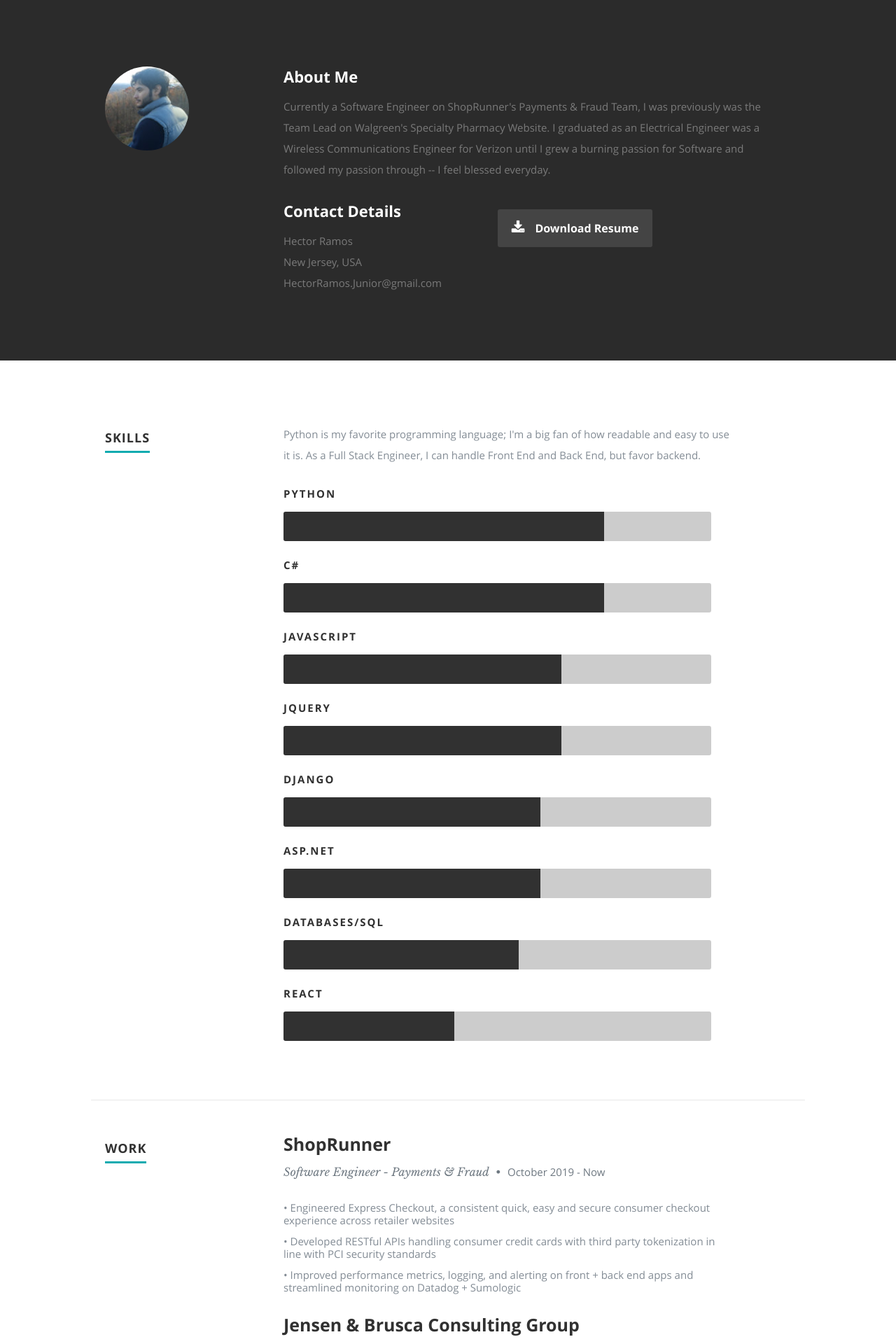
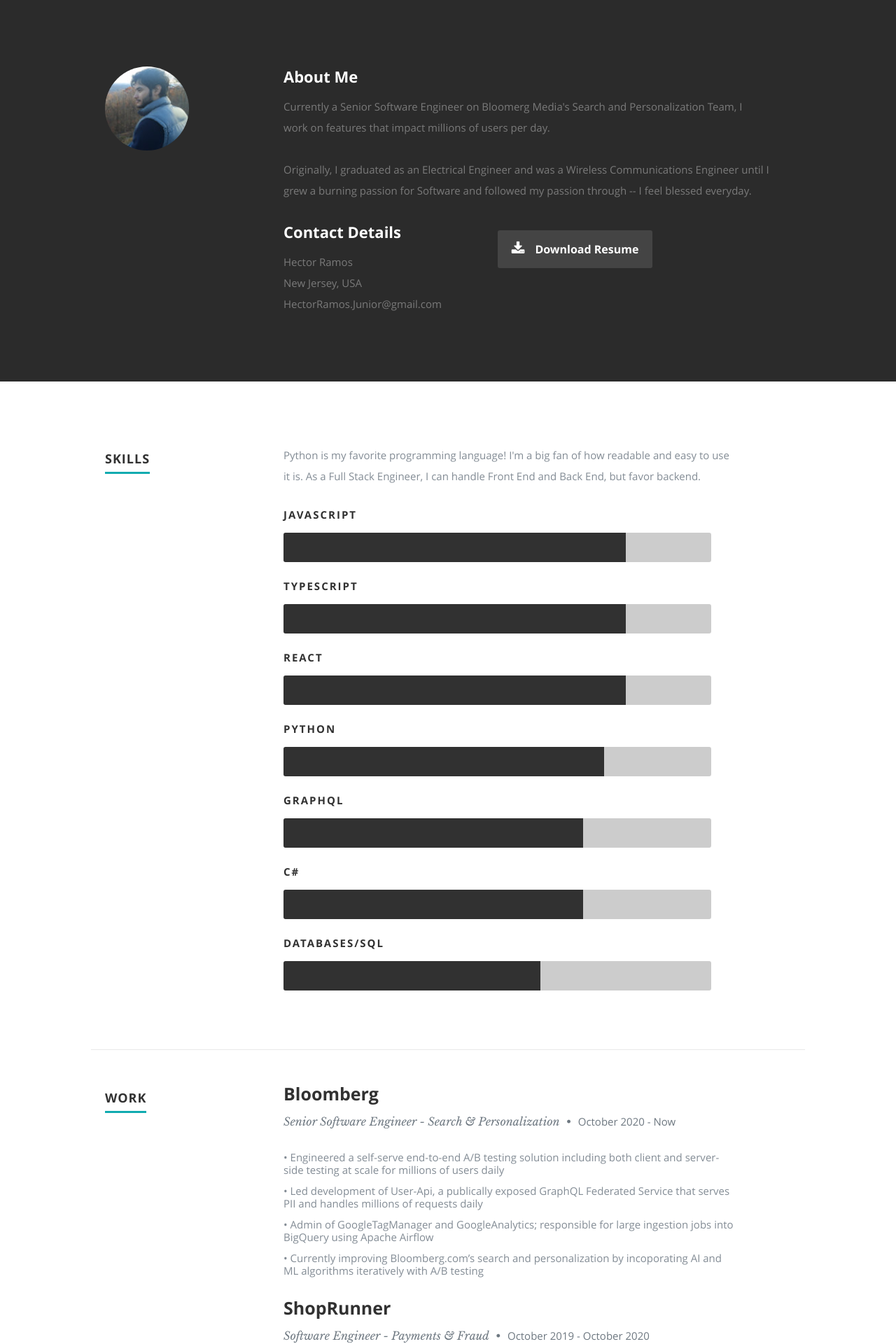
Before and after one commit to HectorRamosJunior/PersonalWebsite, a Django app: page / in a window 1280 px wide. Shown: the part 801-2721 px from the top of the page at 70% size. Run offline with Django 3.2, Linux system fonts and the light colour scheme; some libraries are stand-ins or nearby versions.

Commit message:
* Update website with new resume information

```diff
--- a/website/static/website/css/layout.css
+++ b/website/static/website/css/layout.css
@@ -325,111 +325,98 @@
    border-radius: 3px 0 0 3px;
 }
 
+.javascript {
+   width: 80%;
+   -moz-animation: javascript 2s ease;
+   -webkit-animation: javascript 2s ease;
+}
+.typescript {
+  	width: 80%;
+  	-moz-animation: react 2s ease;
+  	-webkit-animation: react 2s ease;
+}
+.react {
+  	width: 80%;
+  	-moz-animation: react 2s ease;
+  	-webkit-animation: react 2s ease;
+}
 .python {
   	width: 75%;
   	-moz-animation: python 2s ease;
   	-webkit-animation: python 2s ease;
 }
+.graphQL {
+  	width: 70%;
+  	-moz-animation: graphQL 2s ease;
+  	-webkit-animation: graphQL 2s ease;
+}
 .cSharp {
-  	width: 75%;
+  	width: 70%;
   	-moz-animation: cSharp 2s ease;
   	-webkit-animation: cSharp 2s ease;
 }
-.javascript {
-  	width: 65%;
-  	-moz-animation: javascript 2s ease;
-  	-webkit-animation: javascript 2s ease;
-}
-.jquery {
-  	width: 65%;
-  	-moz-animation: jquery 2s ease;
-  	-webkit-animation: jquery 2s ease;
-}
-.django {
+.databases {
   	width: 60%;
-  	-moz-animation: django 2s ease;
-  	-webkit-animation: django 2s ease;
-}
-.asp {
-  	width: 60%;
-  	-moz-animation: asp 2s ease;
-  	-webkit-animation: asp 2s ease;
-}
-.databases {
-  	width: 55%;
   	-moz-animation: databases 2s ease;
   	-webkit-animation: databases 2s ease;
 }
-.react {
-  	width: 40%;
-  	-moz-animation: react 2s ease;
-  	-webkit-animation: react 2s ease;
+
+@-moz-keyframes javascript {
+   0%   { width: 0px;  }
+   100% { width: 80%;  }
 }
-
+@-moz-keyframes typescript {
+  0%   { width: 0px;  }
+  100% { width: 80%;  }
+}
+@-moz-keyframes react {
+  0%   { width: 0px;  }
+  100% { width: 80%;  }
+}
 @-moz-keyframes python {
   0%   { width: 0px;  }
   100% { width: 75%;  }
 }
+@-moz-keyframes graphQL {
+  0%   { width: 0px;  }
+  100% { width: 70%;  }
+}
 @-moz-keyframes cSharp {
   0%   { width: 0px;  }
-  100% { width: 75%;  }
+  100% { width: 70%;  }
 }
-@-moz-keyframes javascript {
-  0%   { width: 0px;  }
-  100% { width: 65%;  }
-}
-@-moz-keyframes jquery {
-  0%   { width: 0px;  }
-  100% { width: 65%;  }
-}
-@-moz-keyframes django {
+@-moz-keyframes databases {
   0%   { width: 0px;  }
   100% { width: 60%;  }
 }
-@-moz-keyframes asp {
+
+@-webkit-keyframes javascript {
+   0%   { width: 0px;  }
+   100% { width: 80%;  }
+}
+@-webkit-keyframes typescript {
+   0%   { width: 0px;  }
+   100% { width: 80%;  }
+}
+@-webkit-keyframes react {
   0%   { width: 0px;  }
-  100% { width: 60%;  }
+  100% { width: 80%;  }
 }
-@-moz-keyframes databases {
-  0%   { width: 0px;  }
-  100% { width: 55%;  }
-}
-@-moz-keyframes react {
-  0%   { width: 0px;  }
-  100% { width: 50%;  }
-}
-
 @-webkit-keyframes python {
   0%   { width: 0px;  }
   100% { width: 75%;  }
 }
+@-webkit-keyframes graphQL {
+  0%   { width: 0px;  }
+  100% { width: 70%;  }
+}
 @-webkit-keyframes cSharp {
   0%   { width: 0px;  }
-  100% { width: 75%;  }
-}
-@-webkit-keyframes javascript {
-  0%   { width: 0px;  }
-  100% { width: 65%;  }
-}
-@-webkit-keyframes jquery {
-  0%   { width: 0px;  }
-  100% { width: 65%;  }
-}
-@-webkit-keyframes django {
-  0%   { width: 0px;  }
-  100% { width: 60%;  }
-}
-@-webkit-keyframes asp {
-  0%   { width: 0px;  }
-  100% { width: 60%;  }
+  100% { width: 70%;  }
 }
 @-webkit-keyframes databases {
   0%   { width: 0px;  }
-  100% { width: 55%;  }
-}
-@-webkit-keyframes react {
-  0%   { width: 0px;  }
-  100% { width: 40%;  }
+  100% { width: 60%;  }
 }
 
 /* ------------------------------------------------------------------ */
--- a/website/templates/website/index.html
+++ b/website/templates/website/index.html
@@ -57,7 +57,11 @@
       <div class="row banner">
          <div class="banner-text">
             <h1 class="responsive-headline">I'm Hector Ramos.</h1>
-            <h3>I'm a New Jersey based <span>Full Stack Engineer</span>. A former <span>Electrical Engineer</span>, I pursued my passion for programming. <br>Scroll down to learn more <a class="smoothscroll" href="#about">about me</a>.</h3>
+            <h3>
+               I'm a New Jersey based <span>Senior Software Engineer</span>.
+               <br>A former <span>Electrical Engineer</span>, I pursued my passion for programming.
+               <br>Scroll down to learn more <a class="smoothscroll" href="#about">about me.</a>
+            </h3>
             <hr />
             <ul class="social">
                <li><a href="https://github.com/hectorramosjunior"><i class="fa fa-github"></i></a></li>
@@ -90,9 +94,9 @@
             <h2>About Me</h2>
 
             <p>
-              Currently a Software Engineer on ShopRunner's Payments & Fraud Team,
-              I was previously was the Team Lead on Walgreen's Specialty Pharmacy Website.
-              I graduated as an Electrical Engineer was a Wireless Communications Engineer for Verizon until I grew
+              Currently a Senior Software Engineer on Bloomerg Media's Search and Personalization Team, I work on features that impact millions of users per day.
+              <br>
+              <br>Originally, I graduated as an Electrical Engineer and was a Wireless Communications Engineer until I grew
               a burning passion for Software and followed my passion through -- I feel blessed everyday.
             </p>
 
@@ -139,21 +143,20 @@
          <div class="nine columns main-col">
 
             <p>
-              Python is my favorite programming language; I'm a big fan of how readable and easy to use it is.
+              Python is my favorite programming language! I'm a big fan of how readable and easy to use it is.
               As a Full Stack Engineer, I can handle Front End and Back End, but favor backend.
             </p>
 
 				<div class="bars">
 
 					<ul class="skills">
+						<li><span class="bar-expand javascript"></span><em>Javascript</em></li>
+						<li><span class="bar-expand typescript"></span><em>Typescript</em></li>
+						<li><span class="bar-expand react"></span><em>React</em></li>
 						<li><span class="bar-expand python"></span><em>Python</em></li>
+						<li><span class="bar-expand graphQL"></span><em>GraphQL</em></li>
 						<li><span class="bar-expand cSharp"></span><em>C#</em></li>
-						<li><span class="bar-expand javascript"></span><em>Javascript</em></li>
-						<li><span class="bar-expand jquery"></span><em>jQuery</em></li>
-						<li><span class="bar-expand django"></span><em>Django</em></li>
-						<li><span class="bar-expand asp"></span><em>ASP.NET</em></li>
 						<li><span class="bar-expand databases"></span><em>Databases/SQL</em></li>
-						<li><span class="bar-expand react"></span><em>React</em></li>
 					</ul>
 
 				</div><!-- end skill-bars -->
@@ -177,14 +180,33 @@
 
                <div class="twelve columns">
 
+                  <h3>Bloomberg</h3>
+                  <p class="info">Senior Software Engineer - Search & Personalization <span>&bull;</span> <em class="date">October 2020 - Now</em></p>
+
+                  <p>
+                  <ul type="disc">
+                     <li>&bull; Engineered a self-serve end-to-end A/B testing solution including both client and server-side testing at scale for millions of users daily</li>
+                     <li>&bull; Led development of User-Api, a publically exposed GraphQL Federated Service that serves PII and handles millions of requests daily</li>
+                     <li>&bull; Admin of GoogleTagManager and GoogleAnalytics; responsible for large ingestion jobs into BigQuery using Apache Airflow</li>
+                     <li>&bull; Currently improving Bloomberg.com’s search and personalization by incoporating AI and ML algorithms iteratively with A/B testing</li>
+                  </ul>
+                  </p>
+
+               </div>
+
+            </div> <!-- item end -->
+
+            <div class="row item">
+
+               <div class="twelve columns">
+
                   <h3>ShopRunner</h3>
-                  <p class="info">Software Engineer - Payments & Fraud <span>&bull;</span> <em class="date">October 2019 - Now</em></p>
+                  <p class="info">Software Engineer - Payments & Fraud <span>&bull;</span> <em class="date">October 2019 - October 2020</em></p>
 
                   <p>
                   <ul type="disc">
                      <li>&bull; Engineered Express Checkout, a consistent quick, easy and secure consumer checkout experience across retailer websites</li>
                      <li>&bull; Developed RESTful APIs handling consumer credit cards with third party tokenization in line with PCI security standards</li>
-                     <li>&bull; Improved performance metrics, logging, and alerting on front + back end apps and streamlined monitoring on Datadog + Sumologic</li>
                   </ul>
                   </p>
 
@@ -222,7 +244,7 @@
                   <ul type="disc">
                      <li>&bull; Worked as part of the DevTools Team developing internal tools to optimize team performance and streamline complex processes</li>
                      <li>&bull; Implemented Test Driven Development in BASH/Python to create a command line interface program for centralizing developer tools</li>
-                     <li>&bull; Interfaced with Slack’s APIs for a stateless webapp creating changelog emails with Slack OAuth and Slack notifications</li>
+                     <li>&bull; Interfaced with Slack's APIs for a stateless webapp creating changelog emails with Slack OAuth and Slack notifications</li>
                   </ul>
                   </p>
 
```
